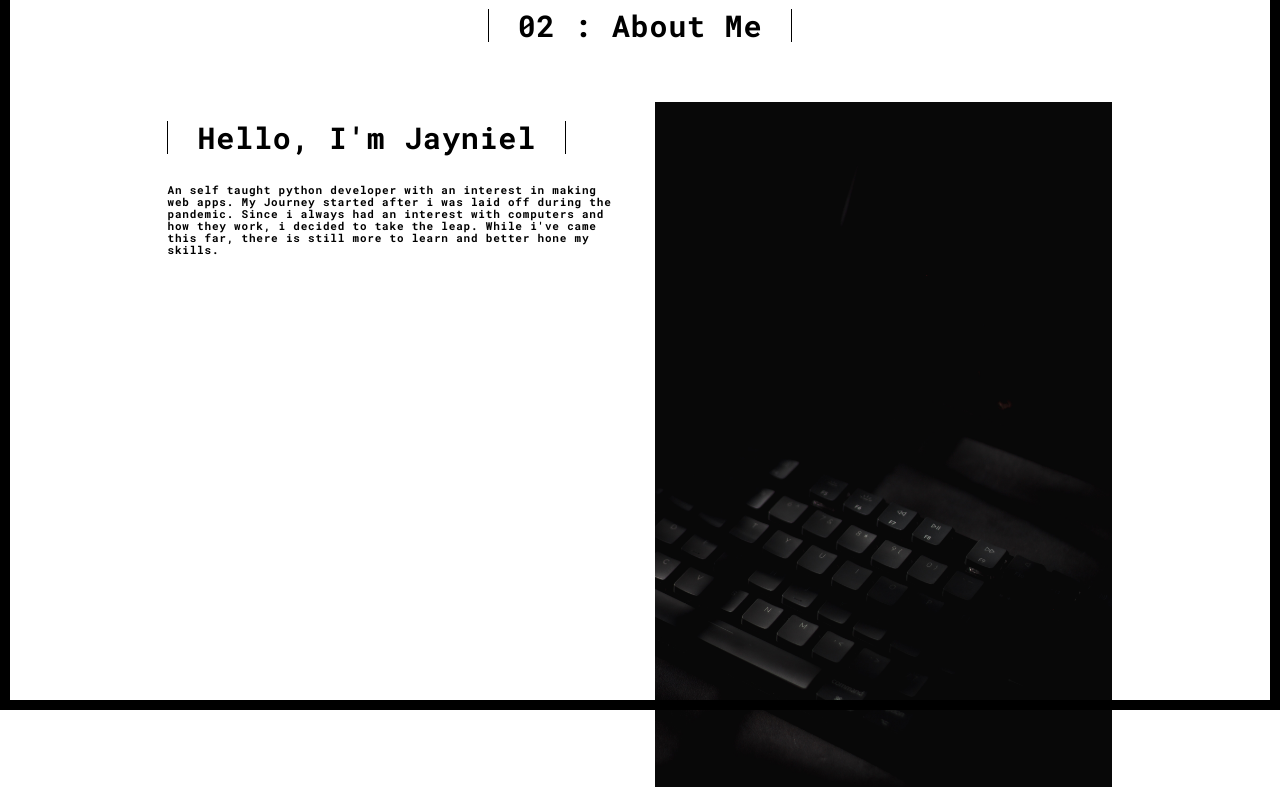
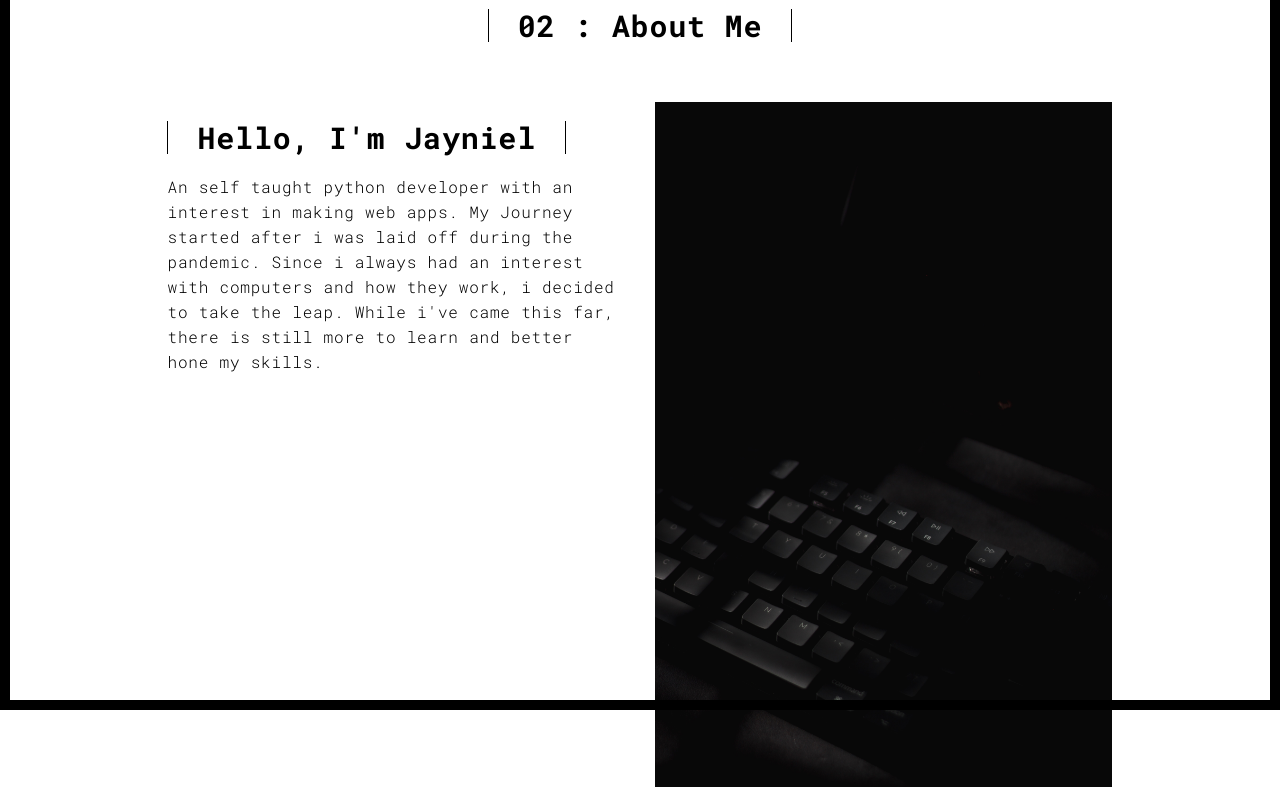
Before and after one commit to jaynielsingh/Personal_Website, a Flask app: page /about in a window 1280 px wide. Shown: the part 90-877 px from the top of the page. Run offline with Flask 2, Linux system fonts and the light colour scheme; some libraries are stand-ins or nearby versions.

Commit message:
update <p> size in about.html

```diff
--- a/templates/about.html
+++ b/templates/about.html
@@ -13,11 +13,11 @@
             <div class="row">
               <div class="col-xs-12 col-md-6">
                 <h2>Hello, I'm Jayniel</h2>
-                <h4>An self taught python developer with an interest in making web apps.
+                <p style="font-size: medium;">An self taught python developer with an interest in making web apps.
                   My Journey started after i was laid off during the pandemic. Since i always had an interest with
                   computers and how they work,
                   i decided to take the leap. While i've came this far, there is still more to learn and better hone my
-                  skills.</h4>
+                  skills.</p>
               </div>
               <div class="col-xs-12 col-md-6">
                 <img src="static/assets/images/keyboard.jpg" class="img-responsive" alt="">
```
